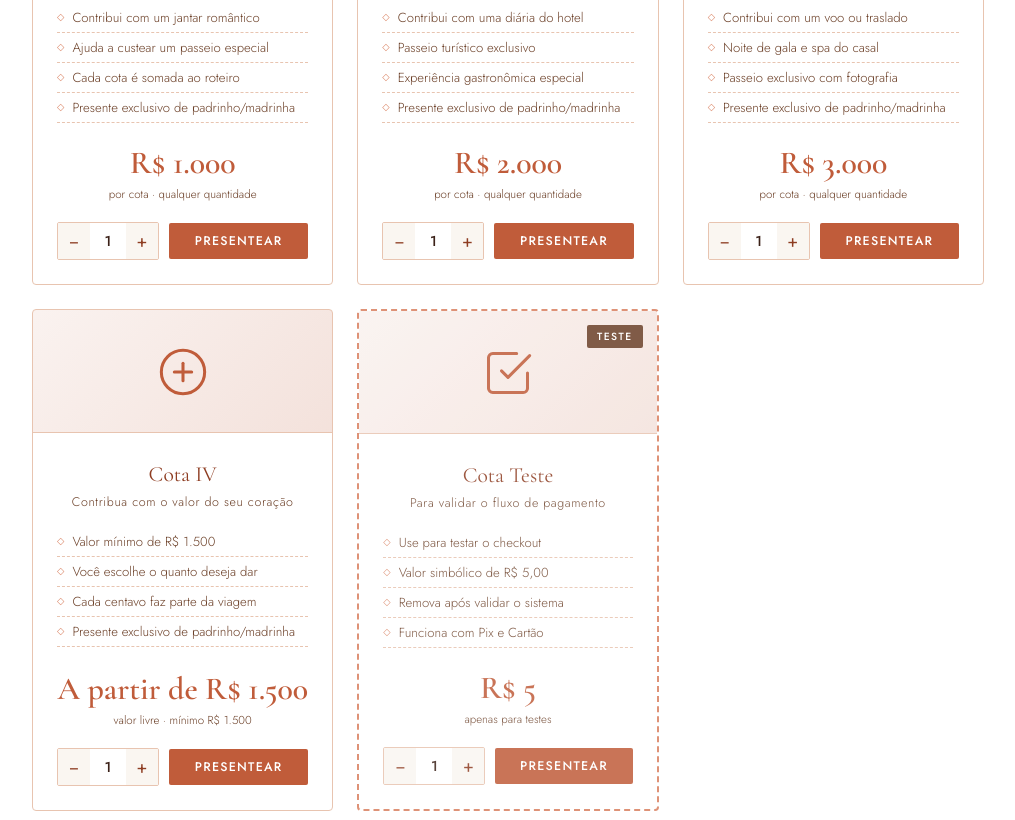
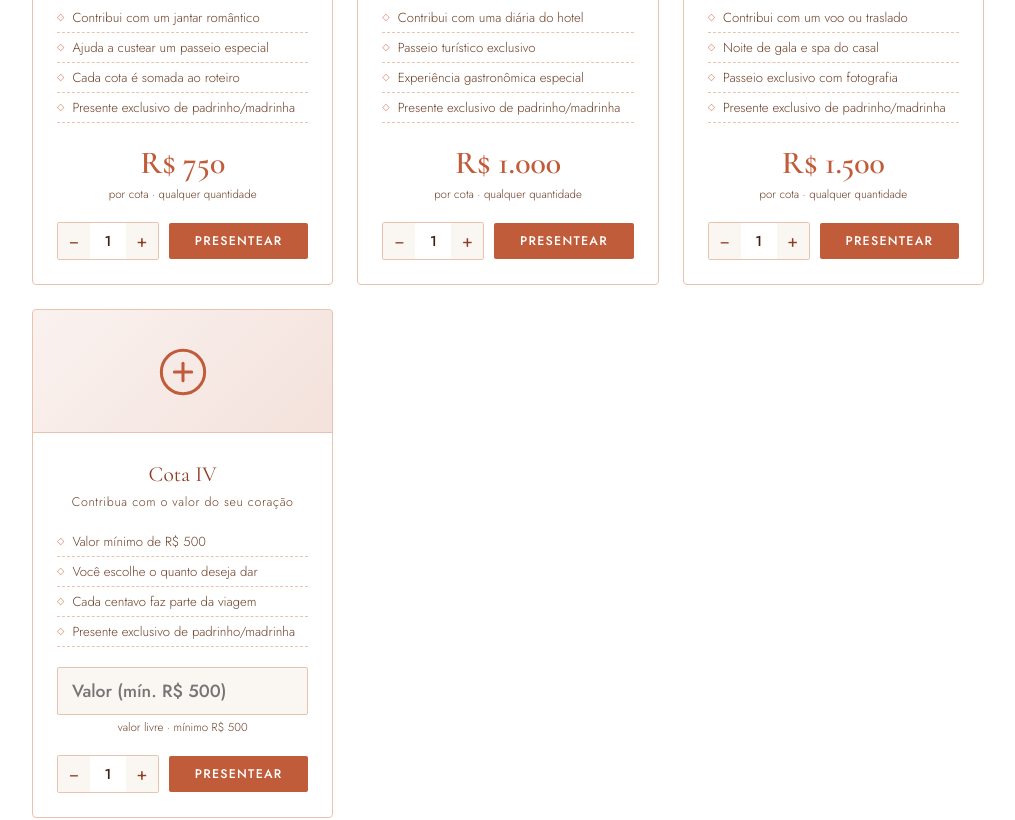
Before and after one commit to RogerioLNascimento/casamento-presentes, a website: page index.html in a window 1280 px wide. Shown: the part 1561-2381 px from the top of the page, without its empty margins (132-1147 px from the left). Drawn offline with nearby package versions, Linux system fonts and the light colour scheme.

Commit message:
Update index.html

```diff
--- a/index.html
+++ b/index.html
@@ -604,7 +604,7 @@
           <li>Cada cota é somada ao roteiro</li>
           <li>Presente exclusivo de padrinho/madrinha</li>
         </ul>
-        <p class="card-price">R$ 1.000</p>
+        <p class="card-price">R$ 750</p>
         <p class="card-price-note">por cota · qualquer quantidade</p>
         <div class="card-controls">
           <div class="qty-wrap">
@@ -612,7 +612,7 @@
             <span class="qty-val">1</span>
             <button class="qty-btn" onclick="changeQty(this, 1)">+</button>
           </div>
-          <button class="btn-add" onclick="addToCart(this, 'Cota I', 1000)">Presentear</button>
+          <button class="btn-add" onclick="addToCart(this, 'Cota I', 750)">Presentear</button>
         </div>
       </div>
     </div>
@@ -634,7 +634,7 @@
           <li>Experiência gastronômica especial</li>
           <li>Presente exclusivo de padrinho/madrinha</li>
         </ul>
-        <p class="card-price">R$ 2.000</p>
+        <p class="card-price">R$ 1.000</p>
         <p class="card-price-note">por cota · qualquer quantidade</p>
         <div class="card-controls">
           <div class="qty-wrap">
@@ -642,7 +642,7 @@
             <span class="qty-val">1</span>
             <button class="qty-btn" onclick="changeQty(this, 1)">+</button>
           </div>
-          <button class="btn-add" onclick="addToCart(this, 'Cota II', 2000)">Presentear</button>
+          <button class="btn-add" onclick="addToCart(this, 'Cota II', 1000)">Presentear</button>
         </div>
       </div>
     </div>
@@ -663,7 +663,7 @@
           <li>Passeio exclusivo com fotografia</li>
           <li>Presente exclusivo de padrinho/madrinha</li>
         </ul>
-        <p class="card-price">R$ 3.000</p>
+        <p class="card-price">R$ 1.500</p>
         <p class="card-price-note">por cota · qualquer quantidade</p>
         <div class="card-controls">
           <div class="qty-wrap">
@@ -671,7 +671,7 @@
             <span class="qty-val">1</span>
             <button class="qty-btn" onclick="changeQty(this, 1)">+</button>
           </div>
-          <button class="btn-add" onclick="addToCart(this, 'Cota III', 3000)">Presentear</button>
+          <button class="btn-add" onclick="addToCart(this, 'Cota III', 1500)">Presentear</button>
         </div>
       </div>
     </div>
@@ -687,13 +687,14 @@
         <h3 class="card-name">Cota IV</h3>
         <p class="card-tagline">Contribua com o valor do seu coração</p>
         <ul class="card-features">
-          <li>Valor mínimo de R$ 1.500</li>
+          <li>Valor mínimo de R$ 500</li>
           <li>Você escolhe o quanto deseja dar</li>
           <li>Cada centavo faz parte da viagem</li>
           <li>Presente exclusivo de padrinho/madrinha</li>
         </ul>
-        <p class="card-price">A partir de R$ 1.500</p>
-        <p class="card-price-note">valor livre · mínimo R$ 1.500</p>
+        <input id="customCardInput" class="form-input" type="number" min="500" placeholder="Valor (mín. R$ 500)"
+          style="font-size:1.1rem;font-weight:500;color:var(--terracota-dk);border:1px solid var(--border);border-radius:2px;padding:10px 14px;width:100%;font-family:'Jost',sans-serif;background:var(--cream);outline:none;margin-bottom:4px;" />
+        <p class="card-price-note">valor livre · mínimo R$ 500</p>
         <div class="card-controls">
           <div class="qty-wrap">
             <button class="qty-btn" onclick="changeQty(this, -1)">−</button>
@@ -706,35 +707,6 @@
     </div>
 
 
-    <!-- Cota Teste -->
-    <div class="card" style="border:2px dashed var(--terracota-lt);opacity:.85;">
-      <div class="card-badge" style="background:var(--text-mid);">Teste</div>
-      <div class="card-illus">
-        <svg viewBox="0 0 24 24" fill="none" stroke="currentColor" stroke-width="1.4" stroke-linecap="round" stroke-linejoin="round">
-          <polyline points="9 11 12 14 22 4"/><path d="M21 12v7a2 2 0 01-2 2H5a2 2 0 01-2-2V5a2 2 0 012-2h11"/>
-        </svg>
-      </div>
-      <div class="card-body">
-        <h3 class="card-name">Cota Teste</h3>
-        <p class="card-tagline">Para validar o fluxo de pagamento</p>
-        <ul class="card-features">
-          <li>Use para testar o checkout</li>
-          <li>Valor simbólico de R$ 5,00</li>
-          <li>Remova após validar o sistema</li>
-          <li>Funciona com Pix e Cartão</li>
-        </ul>
-        <p class="card-price">R$ 5</p>
-        <p class="card-price-note">apenas para testes</p>
-        <div class="card-controls">
-          <div class="qty-wrap">
-            <button class="qty-btn" onclick="changeQty(this, -1)">−</button>
-            <span class="qty-val">1</span>
-            <button class="qty-btn" onclick="changeQty(this, 1)">+</button>
-          </div>
-          <button class="btn-add" onclick="addToCart(this, 'Cota Teste', 5)">Presentear</button>
-        </div>
-      </div>
-    </div>
 
   </div>
 </section>
@@ -750,10 +722,10 @@
   <div class="modal" style="max-width:360px;">
     <button class="modal-close" onclick="closeCustomModal()">✕</button>
     <p class="modal-title">Cota IV</p>
-    <p class="modal-sub">Informe o valor que deseja presentear (mínimo R$ 1.500)</p>
+    <p class="modal-sub">Informe o valor que deseja presentear (mínimo R$ 500)</p>
     <div class="form-group">
       <label class="form-label">Valor (R$)</label>
-      <input id="customValueInput" class="form-input" type="number" min="1500" placeholder="Ex: 1500" />
+      <input id="customValueInput" class="form-input" type="number" min="500" placeholder="Ex: 500" />
     </div>
     <div class="form-group">
       <label class="form-label">Quantidade de cotas</label>
@@ -891,7 +863,8 @@
   }
 
   function openCustomModal() {
-    document.getElementById('customValueInput').value = '';
+    const cardVal = document.getElementById('customCardInput').value;
+    document.getElementById('customValueInput').value = cardVal || '';
     document.getElementById('customQtyVal').textContent = '1';
     document.getElementById('modalCotaIV').classList.add('open');
   }
@@ -907,7 +880,7 @@
   function confirmCustomCart() {
     const input = document.getElementById('customValueInput');
     const val = parseFloat(input.value);
-    if (!val || val < 1500) { showToast('O valor mínimo é R$ 1.500.'); return; }
+    if (!val || val < 500) { showToast('O valor mínimo é R$ 500.'); return; }
     const price = Math.round(val);
     const qty = parseInt(document.getElementById('customQtyVal').textContent);
     const label = 'Cota IV — R$ ' + price.toLocaleString('pt-BR');
```
